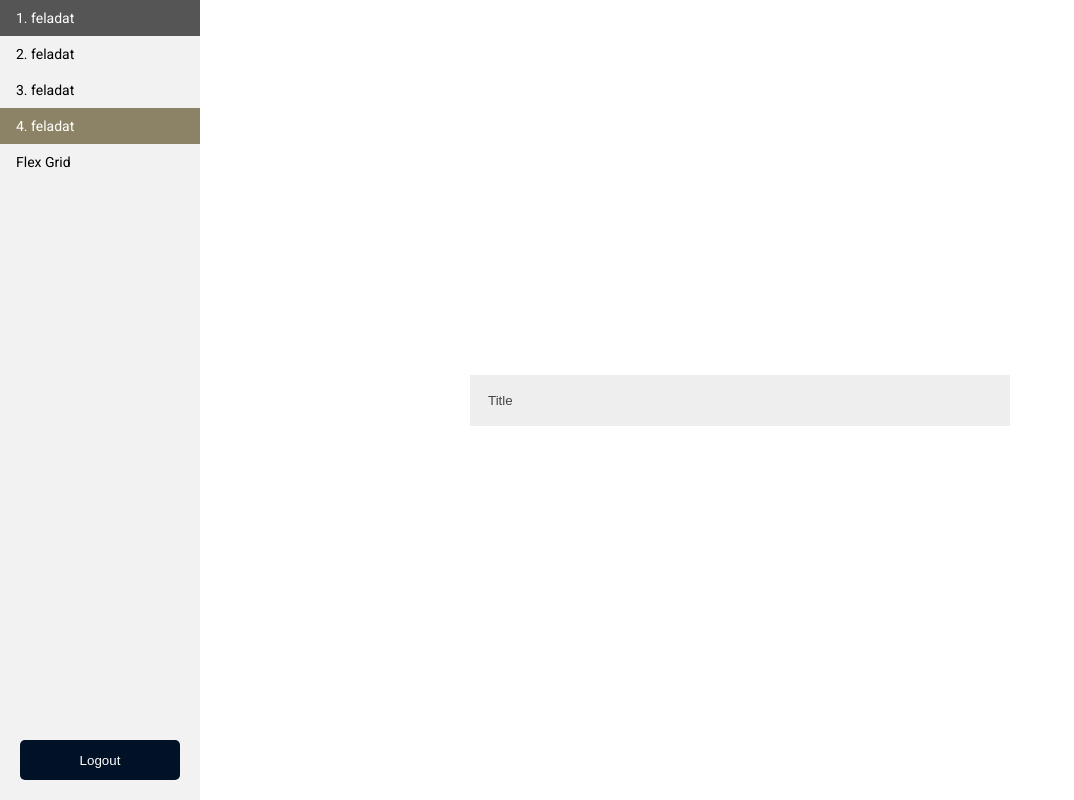
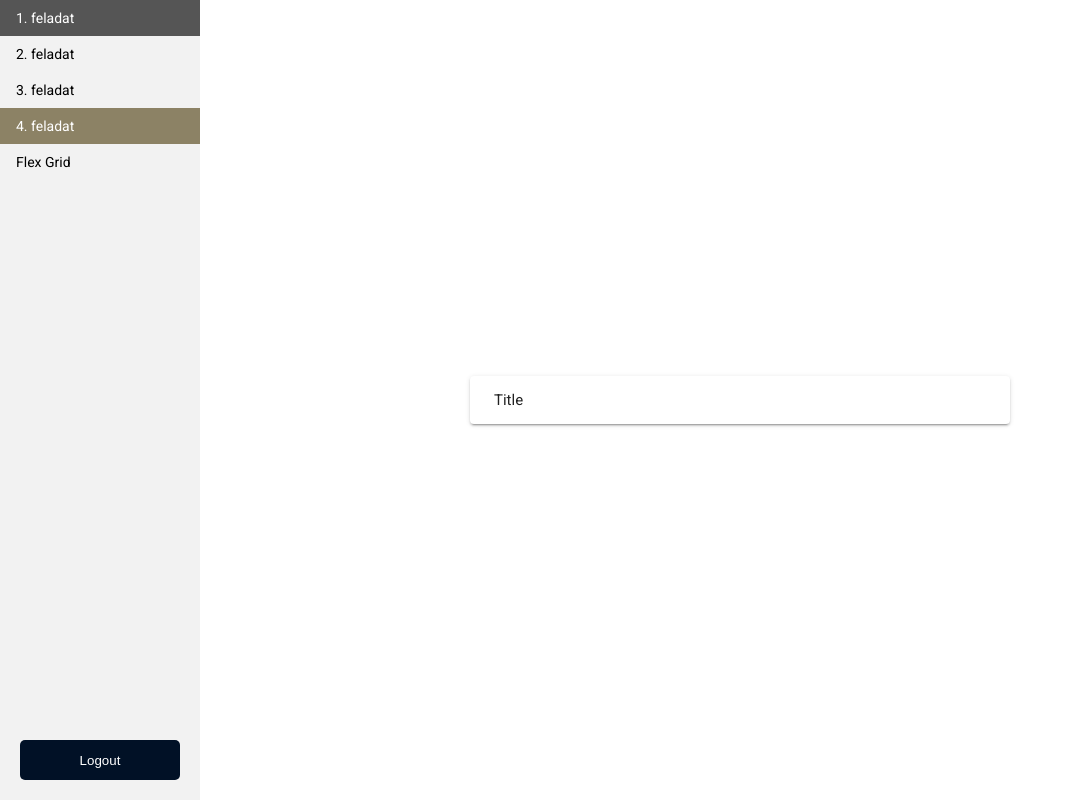
Before and after one commit to Norinot/Angular-Akademia-Team-1, an Angular app: page /dashboard/accordion in a window 1280 px wide. Shown: the whole page, without its empty margins (0-1074 px from the left). Built offline with nearby package versions, Linux system fonts and the light colour scheme; sample sign-in values are in the browser's storage.

Commit message:
accordion implementation with angular material

```diff
--- a/src/app/app.module.ts
+++ b/src/app/app.module.ts
@@ -26,8 +26,6 @@ import {MatInputModule} from '@angular/material/input';
 import {MatSidenavModule} from '@angular/material/sidenav';
 import {MatExpansionModule} from '@angular/material/expansion';
 import {MatButtonToggleModule} from '@angular/material/button-toggle';
-
-
 
 
 @NgModule({
--- a/src/app/components/sidenav/accordion/accordion.component.html
+++ b/src/app/components/sidenav/accordion/accordion.component.html
@@ -1,18 +1,10 @@
-<div class="accordion-container" id="accordion-container">
-  <button
-    class="accordion"
-    (click)="toggleClass = !toggleClass"
-    [ngClass]="{ active: toggleClass }"
-  >
-    {{ title }}
-  </button>
-  <div
-    id="accordion-body"
-    class="slider"
-    [ngClass]="{ sliderActive: toggleClass }"
-  >
-    <div>
-      <p>{{ text }}</p>
-    </div>
-  </div>
-</div>
+<mat-accordion class="accordion-container" id="accordion-container">
+  <mat-expansion-panel hideToggle>
+    <mat-expansion-panel-header>
+      <mat-panel-title>
+        {{ title }}
+      </mat-panel-title>
+    </mat-expansion-panel-header>
+    <p class="slider">{{ text }}</p>
+  </mat-expansion-panel>
+</mat-accordion>
--- a/src/app/components/sidenav/accordion/accordion.component.scss
+++ b/src/app/components/sidenav/accordion/accordion.component.scss
@@ -1,24 +1,24 @@
-.accordion-container{
+.accordion-container {
   width: 50%;
 }
 .accordion {
   background-color: #eee;
   color: #444;
   cursor: pointer;
-  padding: 18px;
-  width: 100%;
   text-align: left;
   border: none;
   outline: none;
   transition: 0.4s;
 }
-.active,
-.accordion:hover {
-  background-color: #555;
-  color: #F2F2F2;;
+
+.slider{
+  padding: 0;
 }
-
-.slider,
+.mat-expansion-panel-body {
+  background-color: #193140 !important;;
+  color: #f2f2f2 !important;
+}
+.mat-expansion-panel-content,
 .sliderActive {
   overflow: hidden;
 
@@ -26,7 +26,7 @@
   justify-content: left;
 
   background-color: #193140;
-  color: #F2F2F2;
+  color: #f2f2f2;
 }
 .slider > div,
 .sliderActive > div {
@@ -34,14 +34,12 @@
   transition: margin-top 0.4s ease-in-out;
   display: flex;
   justify-content: center;
-
 }
 .sliderActive > div {
-
   margin-top: 0;
   display: flex;
   justify-content: center;
 }
-p{
+p {
   padding-left: 10px;
 }
--- a/src/app/components/sidenav/accordion/accordion.component.ts
+++ b/src/app/components/sidenav/accordion/accordion.component.ts
@@ -6,7 +6,7 @@ import { Component, Input, OnInit } from '@angular/core';
   styleUrls: ['./accordion.component.scss']
 })
 export class AccordionComponent implements OnInit {
-
+  panelOpenState: boolean = false;
   toggleClass: boolean = false;
   visible: boolean = true;
   @Input() title?: string;
--- a/src/styles.scss
+++ b/src/styles.scss
@@ -1,19 +1,17 @@
 /* You can add global styles to this file, and also import other style files */
-body{
+body {
   padding: 0;
   margin: 0;
-  font-family: 'Roboto', sans-serif;
-
+  font-family: "Roboto", sans-serif;
 
   //hide scrollbar
-  -ms-overflow-style: none;  /* IE and Edge */
-  scrollbar-width: none;  /* Firefox */
+  -ms-overflow-style: none; /* IE and Edge */
+  scrollbar-width: none; /* Firefox */
   &::-webkit-scrollbar {
-    display: none;  /* Chrome, Safari, Opera*/
+    display: none; /* Chrome, Safari, Opera*/
   }
-
 }
-app-accordion{
+app-accordion {
   position: relative;
   height: 100vh;
   display: flex;
@@ -21,5 +19,27 @@ app-accordion{
   align-items: center;
 }
 
-html, body { height: 100%; }
-body { margin: 0; font-family: Roboto, "Helvetica Neue", sans-serif; }
+html,
+body {
+  height: 100%;
+}
+body {
+  margin: 0;
+  font-family: Roboto, "Helvetica Neue", sans-serif;
+}
+
+.mat-expansion-panel-body {
+  padding: 10px 24px 0 24px !important;
+  background-color: #193140 !important;
+  color: #f2f2f2 !important;
+}
+.mat-expansion-panel-header:hover {
+  background-color: #555 !important;
+  border-radius: 0 !important;
+}
+
+.mat-expansion-panel-header:hover .mat-expansion-panel-header-title {
+  background-color: #555 !important;
+  color: #f2f2f2 !important;
+  border-radius: 0 !important;
+}
```
